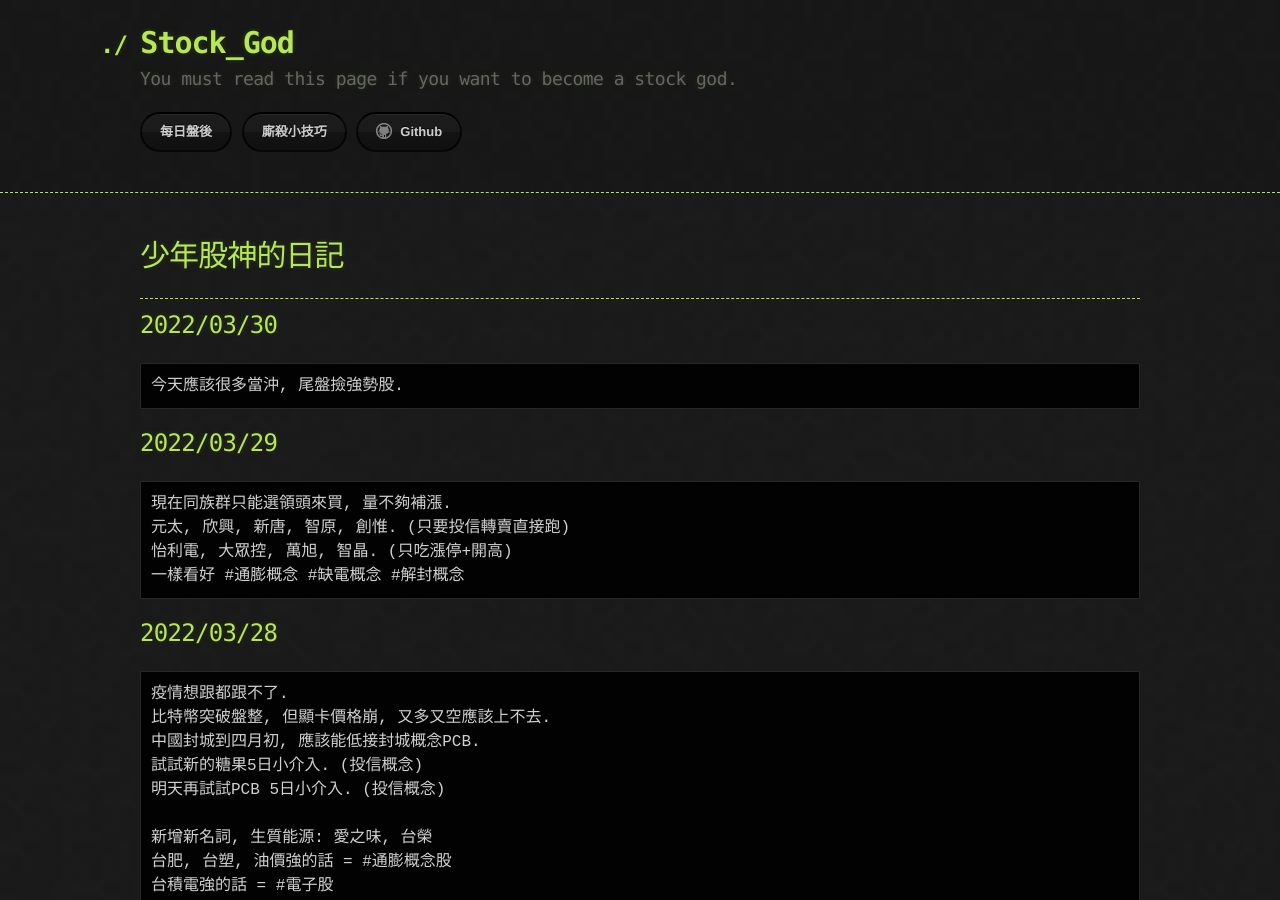
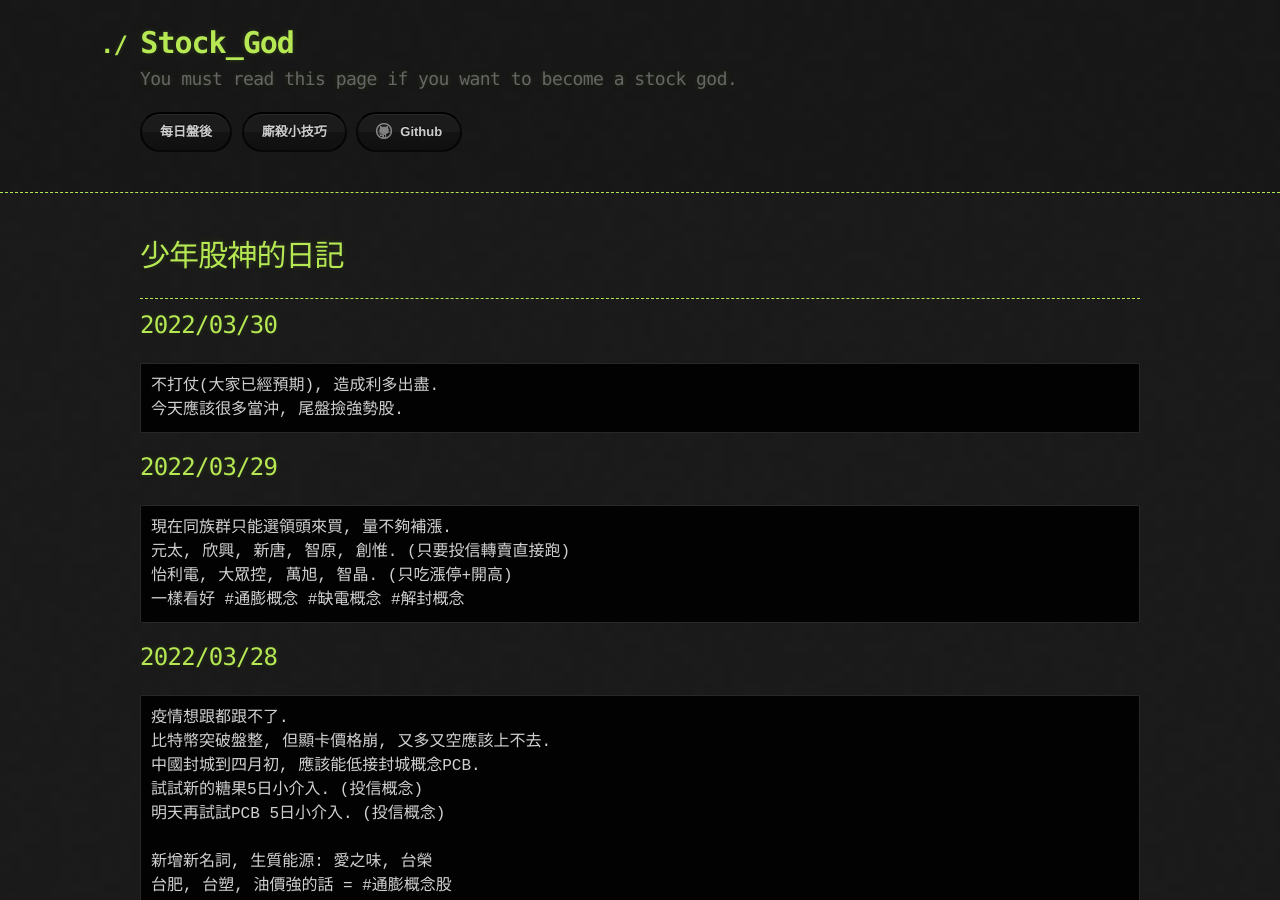
Before and after one commit to lepg5487/Stock_God, a Jekyll site: the page built from index.md, in a window 1280 px wide and 900 px high. Built offline with Jekyll 4.4.1, drawn with Linux system fonts in a browser that asks for light colours; our own code applies the rules of GitHub Pages for plain Markdown files.

Commit message:
Update index.md

````diff
--- a/index.md
+++ b/index.md
@@ -8,6 +8,7 @@ layout: testlayouts
 
 ## 2022/03/30
 ```
+不打仗(大家已經預期), 造成利多出盡.
 今天應該很多當沖, 尾盤撿強勢股.
 ```
 
````
